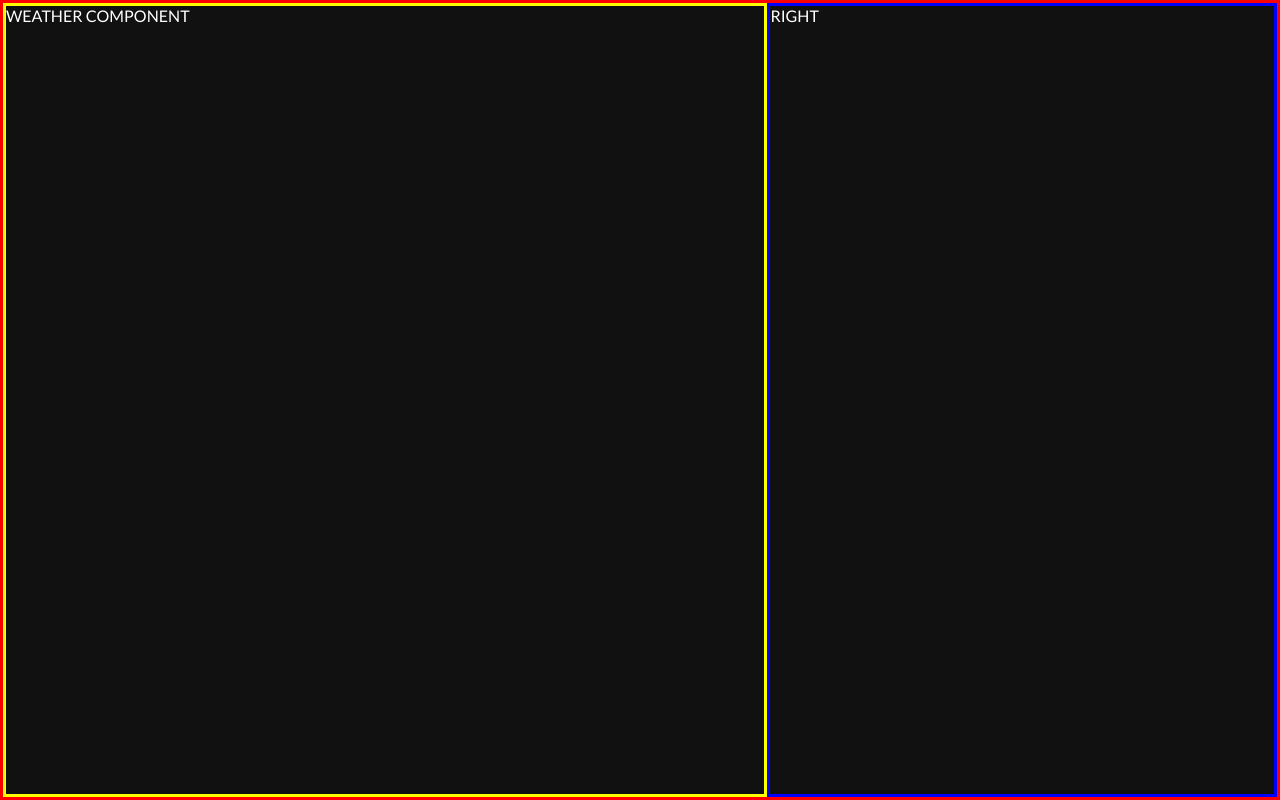
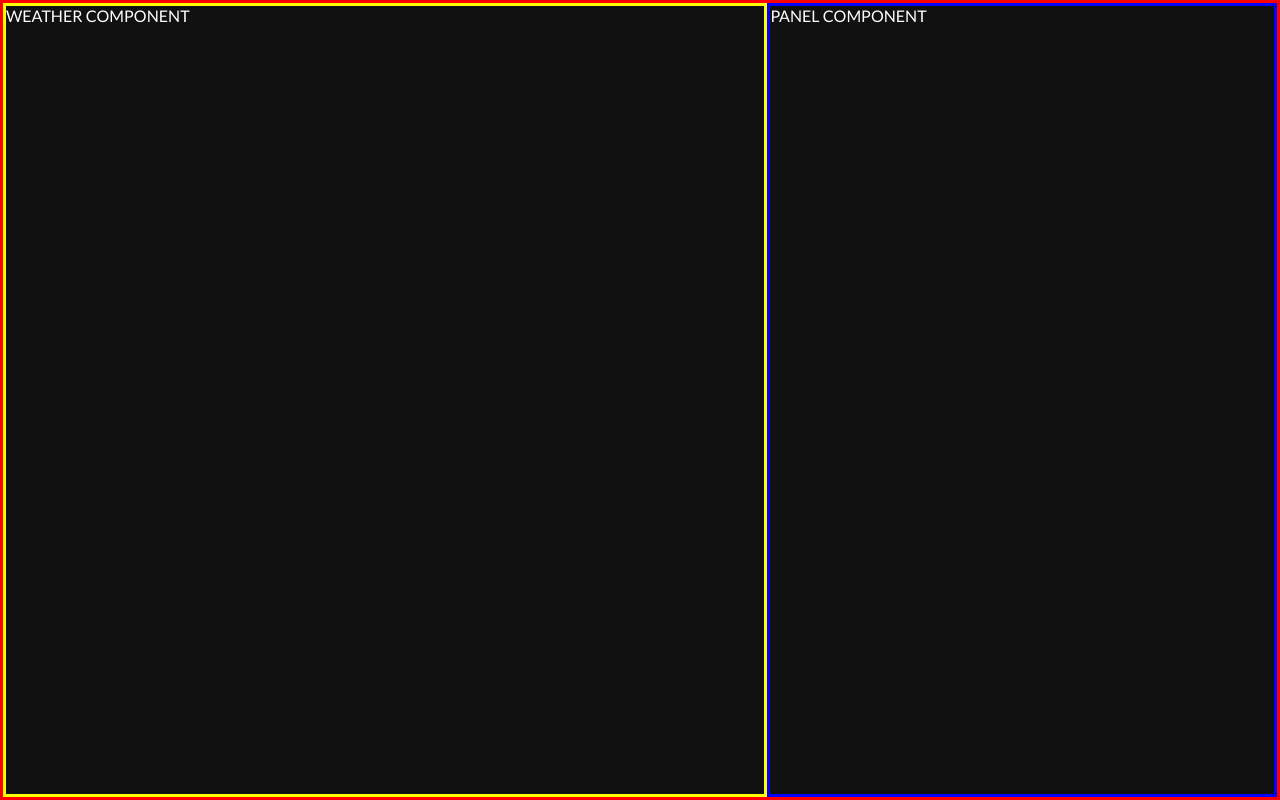
Before and after one commit to Sabelo-Hlatshwayo/React-Weather-Application-JavaScript, a React (Vite) app: page / in a window 1280 px wide. Built offline with nearby package versions, Linux system fonts and the light colour scheme.

Commit message:
Added the Panel component

```diff
--- a/src/App.jsx
+++ b/src/App.jsx
@@ -1,12 +1,13 @@
 import Main from "./components/Main/Main";
 import Weather from "./components/Weather/Weather";
+import Panel from "./components/Panel/Panel";
 
 function App() {
   return (
     <>
       <Main>
         <Weather />
-        <div className="panel">RIGHT</div>
+        <Panel />
       </Main>
     </>
   );
--- /dev/null
+++ b/src/components/Panel/Panel.jsx
@@ -0,0 +1,7 @@
+import "./Panel.scss";
+
+function Panel() {
+  return <div className="panel">PANEL COMPONENT</div>;
+}
+
+export default Panel;
--- /dev/null
+++ b/src/components/Panel/Panel.scss
@@ -0,0 +1,5 @@
+.panel {
+  border: solid blue;
+  width: 530px;
+  width: 40%;
+}
--- a/src/index.scss
+++ b/src/index.scss
@@ -54,9 +54,3 @@ body {
   line-height: 1.2;
   background-color: var(--overall-bg-color);
 }
-
-.panel {
-  border: solid blue;
-  width: 530px;
-  width: 40%;
-}
```
